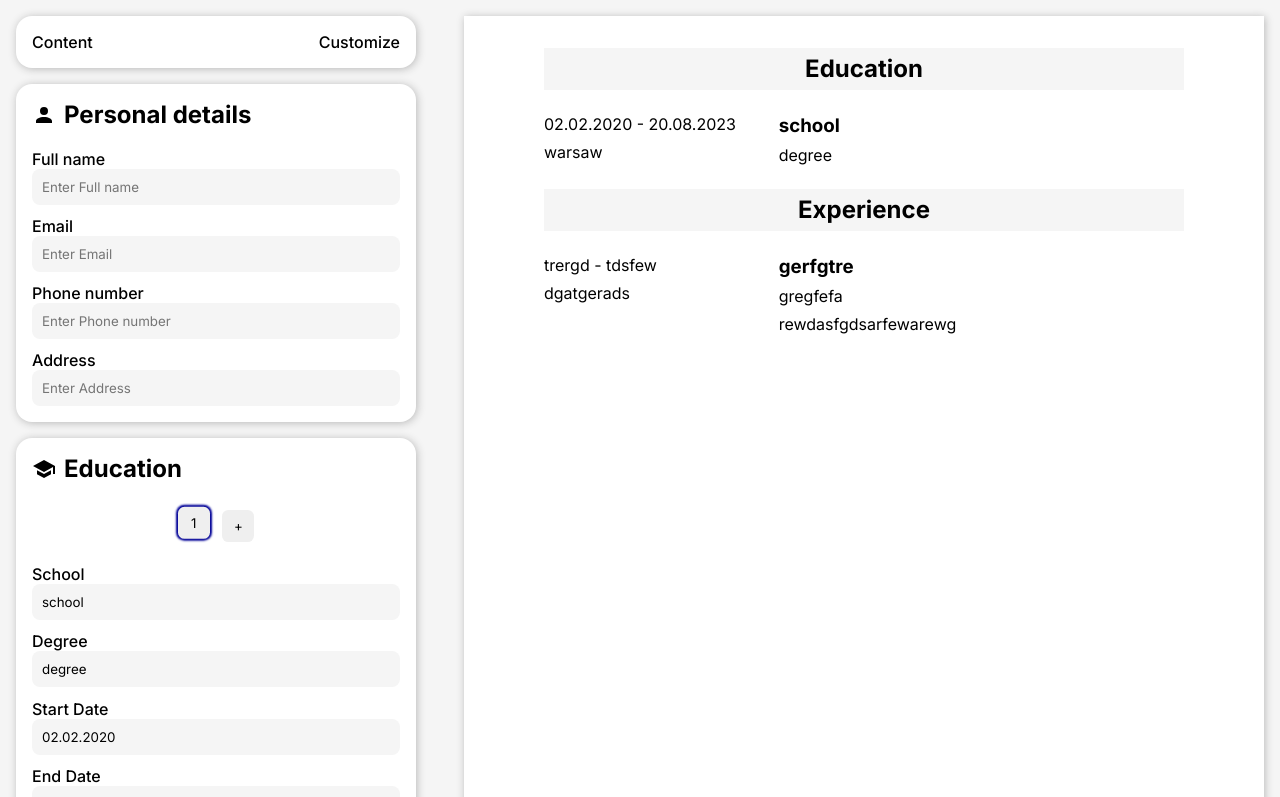
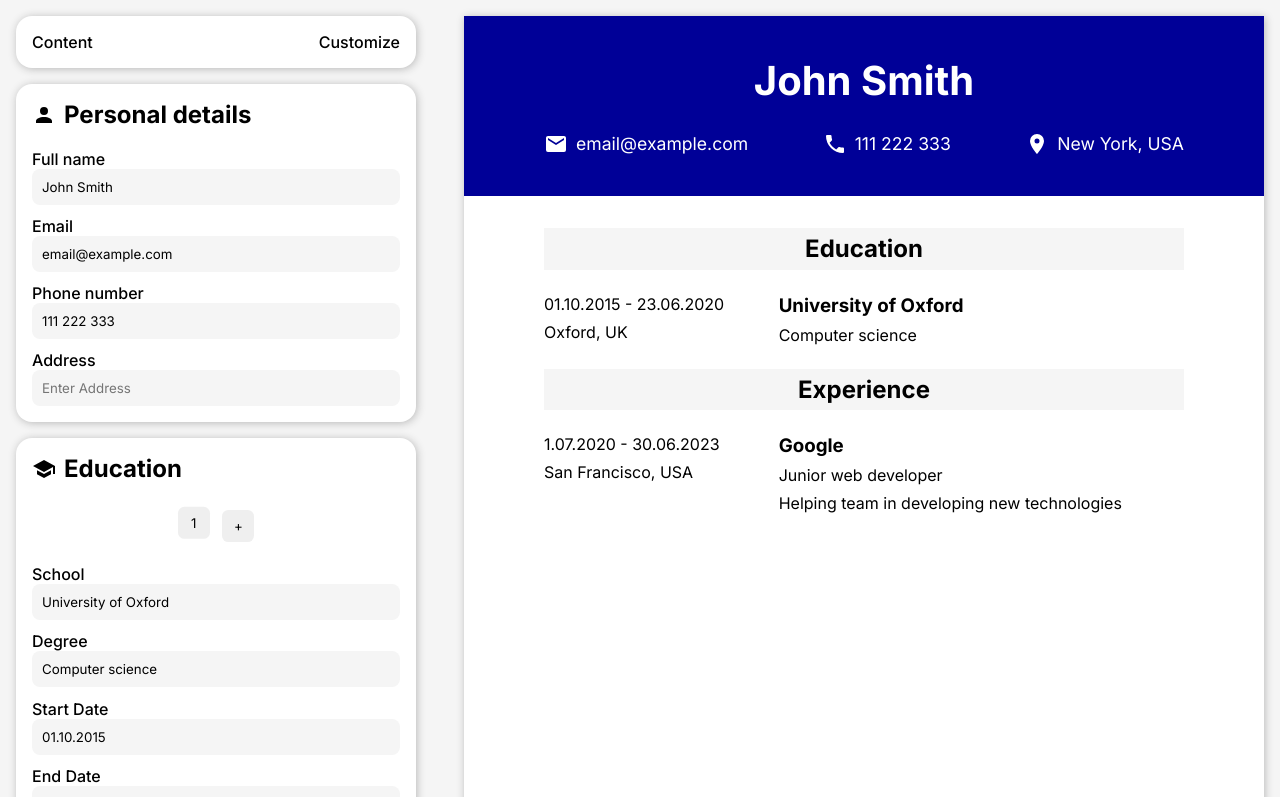
Before and after one commit to kapi104/odin-cv-generator, a React (Vite) app: page / in a window 1280 px wide. Shown: the top 797 px of the page. Built offline with nearby package versions, Linux system fonts and the light colour scheme.

Commit message:
added edit form and connected it to state

```diff
--- a/package.json
+++ b/package.json
@@ -13,9 +13,11 @@
     "@mdi/js": "^7.3.67",
     "@mdi/react": "^1.6.1",
     "generate-unique-id": "^2.0.3",
+    "hex-rgb": "^5.0.0",
     "prop-types": "^15.8.1",
     "react": "^18.2.0",
     "react-dom": "^18.2.0",
+    "rgb-hex": "^4.1.0",
     "uuid": "^9.0.1"
   },
   "devDependencies": {
--- a/src/components/PersonalDetailsForm.jsx
+++ b/src/components/PersonalDetailsForm.jsx
@@ -13,24 +13,28 @@ export function PersonalDetailsForm({ personal }) {
       <Input
         label="Full name"
         isRequired={true}
+        value={personal.get.fullName}
         state={personal}
         handleInput={handleInput}
       ></Input>
       <Input
         label="Email"
         type="email"
+        value={personal.get.email}
         state={personal}
         handleInput={handleInput}
       ></Input>
       <Input
         label="Phone number"
         type="phone"
+        value={personal.get.phoneNumber}
         state={personal}
         handleInput={handleInput}
       ></Input>
       <Input
         label="Address"
         type="text"
+        value={personal.get.adress}
         state={personal}
         handleInput={handleInput}
       ></Input>
--- a/src/components/container.jsx
+++ b/src/components/container.jsx
@@ -7,10 +7,10 @@ const personalDetailsTemplate = {};
 
 export default function Container() {
   const [personalDetails, setPersonalDetails] = useState({
-    fullName: "",
-    email: "",
-    phoneNumber: "",
-    address: "",
+    fullName: "John Smith",
+    email: "email@example.com",
+    phoneNumber: "111 222 333",
+    address: "New York, USA",
   });
   const personal = {
     get: personalDetails,
@@ -20,11 +20,11 @@ export default function Container() {
   const [educationDetails, setEducation] = useState([
     {
       id: getId(),
-      school: "school",
-      degree: "degree",
-      startDate: "02.02.2020",
-      endDate: "20.08.2023",
-      location: "warsaw",
+      school: "University of Oxford",
+      degree: "Computer science",
+      startDate: "01.10.2015",
+      endDate: "23.06.2020",
+      location: "Oxford, UK",
     },
   ]);
   const education = {
@@ -35,12 +35,12 @@ export default function Container() {
   const [experienceDetails, setExperience] = useState([
     {
       id: getId(),
-      company: "gerfgtre",
-      positionTitle: "gregfefa",
-      startDate: "trergd",
-      endDate: "tdsfew",
-      location: "dgatgerads",
-      description: "rewdasfgdsarfewarewg",
+      company: "Google",
+      positionTitle: "Junior web developer",
+      startDate: "1.07.2020",
+      endDate: "30.06.2023",
+      location: "San Francisco, USA",
+      description: "Helping team in developing new technologies",
     },
   ]);
   const experience = {
@@ -48,10 +48,19 @@ export default function Container() {
     set: setExperience,
   };
 
+  const [editableStyles, setEditableStyles] = useState({
+      backgroundColor: 'rgb(0, 0, 151)',
+      color: 'rgb(255, 255, 255)'
+  })
+  const styles = {
+    get: editableStyles,
+    set: setEditableStyles
+  }
+
   return (
     <div className="container">
-      <Edit states={{ personal, education, experience }}></Edit>
-      <Cv states={{ personal, education, experience }}></Cv>
+      <Edit states={{ personal, education, experience }} styles={styles}></Edit>
+      <Cv states={{ personal, education, experience }} styles={styles}></Cv>
     </div>
   );
 }
--- a/src/components/customizeForms.jsx
+++ b/src/components/customizeForms.jsx
@@ -1,3 +1,50 @@
-export default function CustomizeForms() {
-  return <p>customize</p>;
+import rgbHex from 'rgb-hex';
+import hexRgb from 'hex-rgb';
+
+function ColorInput({rgb,id, handleChange}) {
+  return (
+    <input type="color" id={id} value={`#${rgbHex(rgb)}`} onChange={(e) => {
+      handleChange(e.target.value, id)
+    }}/>
+  )
 }
+
+function ColorPicker({styles,handleChange}) {
+  return (
+    <>
+    <div>
+    <label htmlFor="backgroundColor">Background Color</label>
+    <ColorInput id="backgroundColor" rgb={styles.get.backgroundColor} handleChange={handleChange}></ColorInput>
+    </div>
+    <div>
+    <label htmlFor="color">Color</label>
+    <ColorInput id="color" rgb={styles.get.color} handleChange={handleChange}></ColorInput>
+    </div>
+    </>
+  )
+}
+
+function Section({ header, children, classN}) {
+  return (
+    <div>
+      <header>
+        <h2>
+          {header}
+        </h2>
+      </header>
+      <div className={classN}>{children}</div>
+    </div>
+  );
+}
+
+export default function CustomizeForms({styles}) {
+  function handleChange(value, id) {
+    styles.set({...styles.get, [id]: hexRgb(value, {format: 'css'})})
+  }
+
+  return (
+  <Section header='Colors' classN="color-picker">
+    <ColorPicker styles={styles} handleChange={handleChange}></ColorPicker>
+  </Section>
+  )
+}
--- a/src/components/cv.jsx
+++ b/src/components/cv.jsx
@@ -3,27 +3,31 @@ import Icon from "@mdi/react";
 import { mdiEmail, mdiPhone, mdiMapMarker, mdiMap } from "@mdi/js";
 
 function Personal({ personal }) {
-  if (Object.values(personal.get).filter((i) => i === "").length !== 4) {
     return (
-      <header>
+      <>
         <h1>{personal.get.fullName}</h1>
-        <div>
+        <div className={Object.values(personal.get).filter((i) => i === "").length === 2 ? 'flex-center' : null}>
+          {personal.get.email !== '' &&
           <span>
             <Icon path={mdiEmail} size={1} />
             {personal.get.email}
           </span>
+          }
+          {personal.get.phoneNumber !== '' &&
           <span>
             <Icon path={mdiPhone} size={1} />
             {personal.get.phoneNumber}
           </span>
+          }
+          {personal.get.address !== '' &&
           <span>
             <Icon path={mdiMapMarker} size={1} />
             {personal.get.address}
           </span>
+          }
         </div>
-      </header>
+        </>
     );
-  }
 }
 
 function Education({ education }) {
@@ -83,10 +87,23 @@ function Experience({ experience }) {
   }
 }
 
-export default function Cv({ states }) {
+export default function Cv({ states, styles }) {
+  const backgroundColor = styles.get.backgroundColor
+  const color = styles.get.color
   return (
     <div className="cv">
+      {Object.values(states.personal.get).filter((i) => i === "").length !== 4 ?
+      <header
+      style={{
+        backgroundColor,
+        color
+      }}
+
+      >
       <Personal personal={states.personal}></Personal>
+      </header> :
+      null
+    }
       <main>
         <Education education={states.education}></Education>
         <Experience experience={states.experience}></Experience>
--- a/src/components/edit.jsx
+++ b/src/components/edit.jsx
@@ -69,7 +69,7 @@ export function TextArea({
   );
 }
 
-export default function Edit({ states }) {
+export default function Edit({ states, styles }) {
   const [currentForm, setCurrentForm] = useState("content");
 
   function changeCurrentForm() {
@@ -85,7 +85,7 @@ export default function Edit({ states }) {
       {currentForm === "content" ? (
         <ContentForms states={states}></ContentForms>
       ) : (
-        <CustomizeForms></CustomizeForms>
+        <CustomizeForms styles={styles}></CustomizeForms>
       )}
     </div>
   );
--- a/src/css/cv.css
+++ b/src/css/cv.css
@@ -21,6 +21,10 @@
   justify-content: space-between;
 }
 
+.cv header div.flex-center {
+  justify-content: center;
+}
+
 .cv header span {
   font-size: 1.1rem;
   display: flex;
@@ -30,6 +34,7 @@
 
 .cv main {
   padding: 2rem 5rem;
+  min-height: 90vh;
 }
 
 .cv h2 {
--- a/src/css/edit.css
+++ b/src/css/edit.css
@@ -107,3 +107,37 @@ li > button:hover,
   transform: translateY(-0.2rem);
   box-shadow: 0px 0px 2px 2px var(--chosen-background-color);
 }
+
+
+.color-picker {
+  display: flex;
+  flex-direction: column;
+  gap: .8rem;
+  font-weight: 500;
+}
+
+.color-picker > div {
+  display: flex;
+  align-items: center;
+  justify-content: space-between;
+  gap: .2rem;
+}
+
+.color-picker input {
+  -webkit-appearance: none;
+  -moz-appearance: none;
+  appearance: none;
+  background-color: transparent;
+  width: 1.9rem;
+  height: 2rem;
+  border: none;
+  cursor: pointer;
+}
+.color-picker input::-webkit-color-swatch {
+  border-radius: 50%;
+  border: 2px solid #000000;
+}
+.color-picker input::-moz-color-swatch {
+  border-radius: 50%;
+  border: 2px solid #000000;
+}
--- a/src/css/index.css
+++ b/src/css/index.css
@@ -2,8 +2,7 @@
 
 * {
   font-family: "Inter", sans-serif;
-  --chosen-background-color: rgb(0, 0, 151);
-  --chosen-text-color: rgb(255, 255, 255);
+
 }
 
 body {
```
Also changed, not shown: 1 other file (tests, documents, lock files or other folders).
